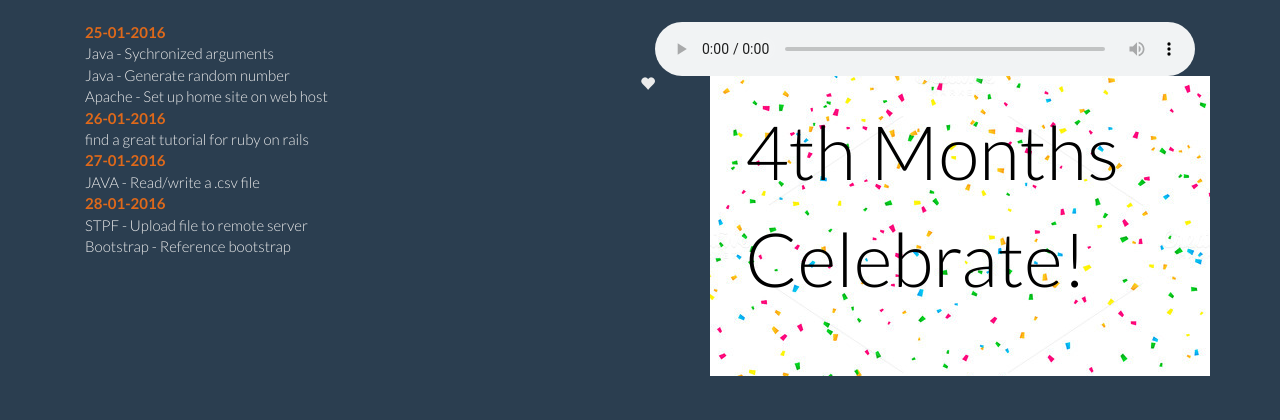
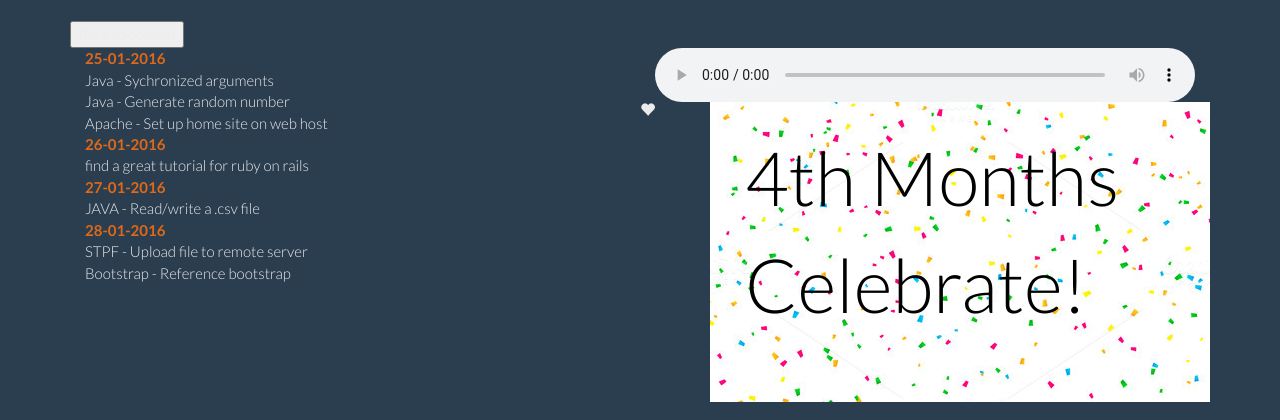
Before and after one commit to lt616/techJournal, a PHP site: page / in a window 1280 px wide. Shown: the part 62-482 px from the top of the page. Run offline with PHP 8.4, Linux system fonts and the light colour scheme; some libraries are stand-ins or nearby versions.

Commit message:
20160130

```diff
--- a/index.php
+++ b/index.php
@@ -57,8 +57,9 @@
 	<div class="container">
 		<!-- Journal review module -->
 		<div class="row">
-			<div class="col-xs-12 col-sm-12 col-md-6" id="journalReview">
-
+			<div class="col-xs-12 col-sm-12 col-md-6">
+				<button type="button" click="backToContext()">Back to context</button>
+				<div id="journalReview"></div>
 			</div>
 		</div>
 
@@ -110,7 +111,7 @@
 			xmlhttp.open("GET", url + "?FNAME=" + fileName, false);
 			xmlhttp.send(null);
 			document.getElementById("journalReview").style.display = "block";
-			document.getElementById("journalReview").innerHTML = "<button type=\"button\" click=\"backToContext()\">Back to context<\/button>" + xmlhttp.responseText;
+			document.getElementById("journalReview").innerHTML = xmlhttp.responseText;
 			document.getElementById("journalContext").style.display = "none";
 		});
 
```
